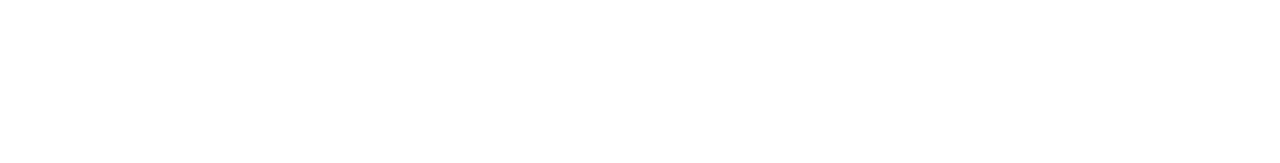
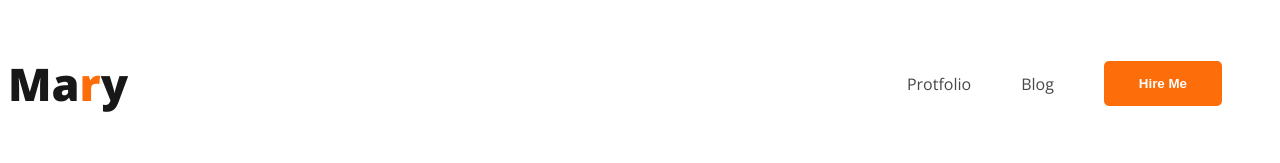
Before and after one commit to kawser2917/protfolio_practice, a plain HTML site: page index.html in a window 1280 px wide. Drawn offline with nearby package versions, Linux system fonts and the light colour scheme.

Commit message:
nav completed

```diff
--- a/index.html
+++ b/index.html
@@ -4,9 +4,22 @@
     <meta charset="UTF-8">
     <meta name="viewport" content="width=device-width, initial-scale=1.0">
     <title>Document</title>
+    <link rel="preconnect" href="https://fonts.googleapis.com">
+    <link rel="preconnect" href="https://fonts.gstatic.com" crossorigin>
+    <link href="https://fonts.googleapis.com/css2?family=Open+Sans:ital,wdth,wght@0,75..100,300..800;1,75..100,300..800&display=swap" rel="stylesheet">
+
+    <link rel="stylesheet" href="style/style.css">
 </head>
 <body>
     <header>
+        <nav>
+            <h3 class="nav-title">Ma<span class="primary-color">r</span>y</h3>
+            <ul>
+                <li><a href="">Protfolio</a></li>
+                <li><a href="">Blog</a></li>
+                <li><button class="btn-primary">Hire Me</button></li>
+            </ul>
+        </nav>
 
     </header>
     <main>
--- /dev/null
+++ b/style/style.css
@@ -0,0 +1,41 @@
+/* Shared font  Style  */
+body{
+    font-family: "Open Sans", sans-serif;
+}
+
+.primary-color{
+    color: #FD6E0A;
+}
+
+/* Creating inline display */
+nav{
+    display: flex;
+    justify-content: space-between;
+    align-items: center;
+}
+
+.nav-title{
+    font-size: 45px;
+    font-weight: 800;
+    color: #181818;
+}
+nav>ul{
+    display: flex;
+    align-items: center;
+}
+nav li{
+    list-style: none;
+    margin-right: 50px;
+}
+nav a{
+    text-decoration: none;
+    color: #474747;
+}
+.btn-primary{
+    border-radius: 5px;
+    background-color: #FD6E0A;
+    border: 0;
+    font-weight: 700;
+    color: white;
+    padding: 15px 35px;
+}
```
